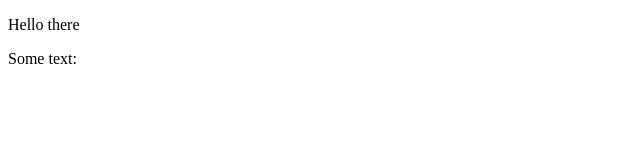
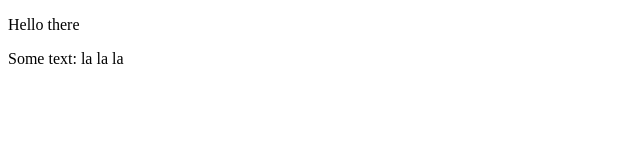
Before and after one commit to 5Elza5/bug-free-waffle, a plain HTML site: page index.html in a window 1280 px wide. Shown: the full height of the page, 0-640 px from the left. Drawn offline with Linux system fonts and the light colour scheme.

Commit message:
third commit

```diff
--- a/index.html
+++ b/index.html
@@ -6,6 +6,6 @@
    </head>
  <body>
   <p>Hello there</p>
-  <p>Some text:</p>
+  <p>Some text: la la la</p>
  </body>
 </html>
```
